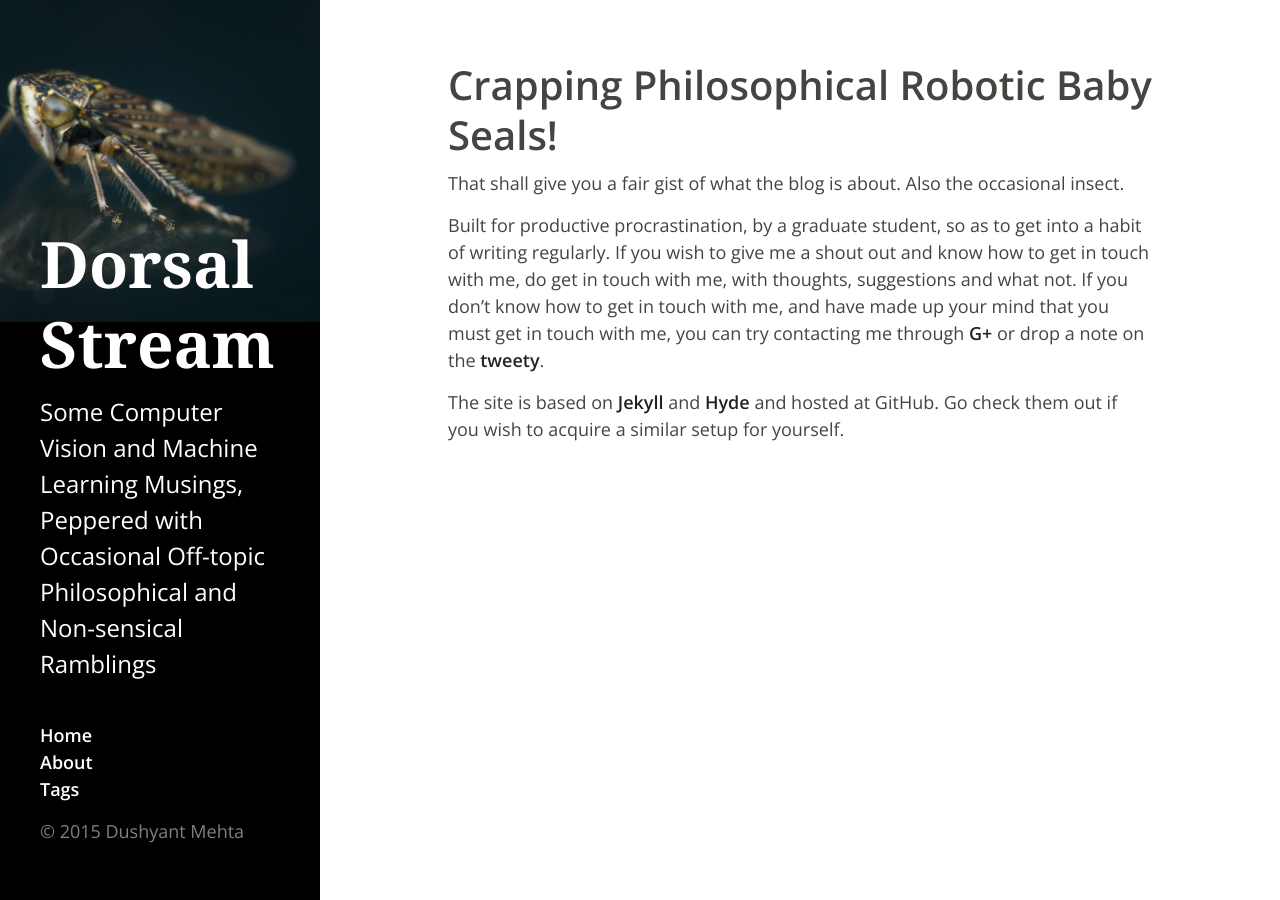
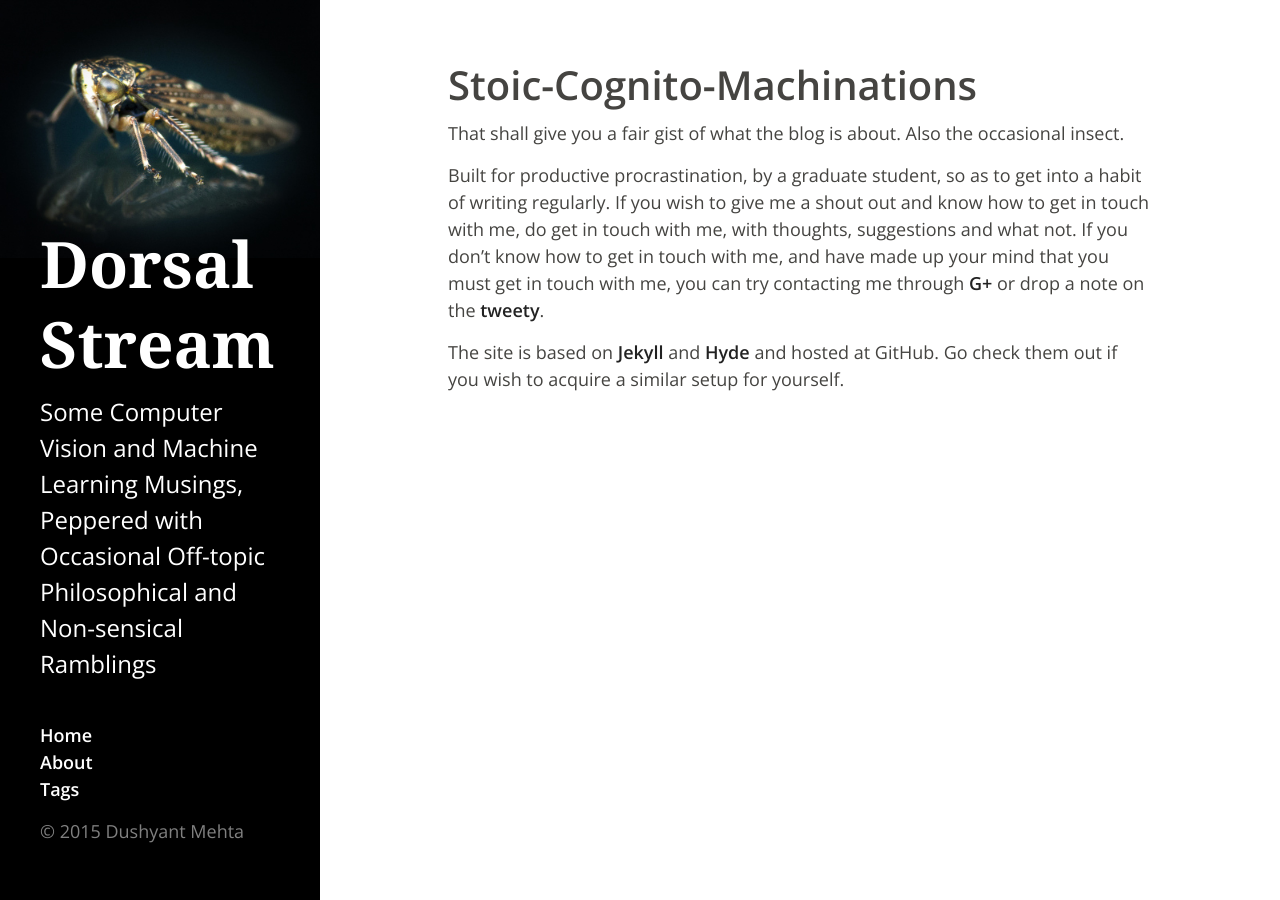
Before and after one commit to dorsalstream/dorsalstream.github.io, a Jekyll site: the page built from about.md, in a window 1280 px wide. Built offline with Jekyll 4.4.1, drawn with Linux system fonts in a browser that asks for light colours.

Commit message:
Appearance changes. Still no content

```diff
--- a/about.md
+++ b/about.md
@@ -1,9 +1,6 @@
 ---
 layout: page
-title: Crapping Philosophical Robotic Baby Seals!
-tags:
-- intro
-- contact
+title: Stoic-Cognito-Machinations
 ---
 
 
--- a/public/css/hyde.css
+++ b/public/css/hyde.css
@@ -228,6 +228,7 @@ a:focus {
   color: #fff;
   background-color: #000;
   background-image: url("bug.jpg");
+  background-size: contain;
   background-repeat: no-repeat;
   background-position: right top;
 }
```
Also changed, not shown: public/css/bug.jpg.
